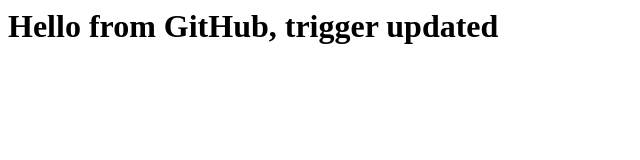
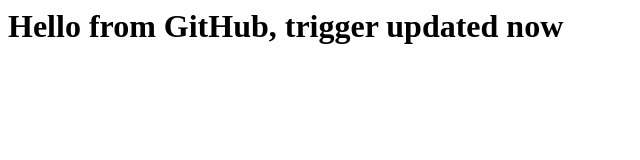
Before and after one commit to Nagendra532/jenkins-demo, a plain HTML site: page index.html in a window 1280 px wide. Shown: the whole page, without its empty margins (0-640 px from the left). Drawn offline with Linux system fonts and the light colour scheme.

Commit message:
Update index.html

```diff
--- a/index.html
+++ b/index.html
@@ -1 +1 @@
-<h1>Hello from GitHub, trigger updated</h1>
+<h1>Hello from GitHub, trigger updated  now</h1>
```
